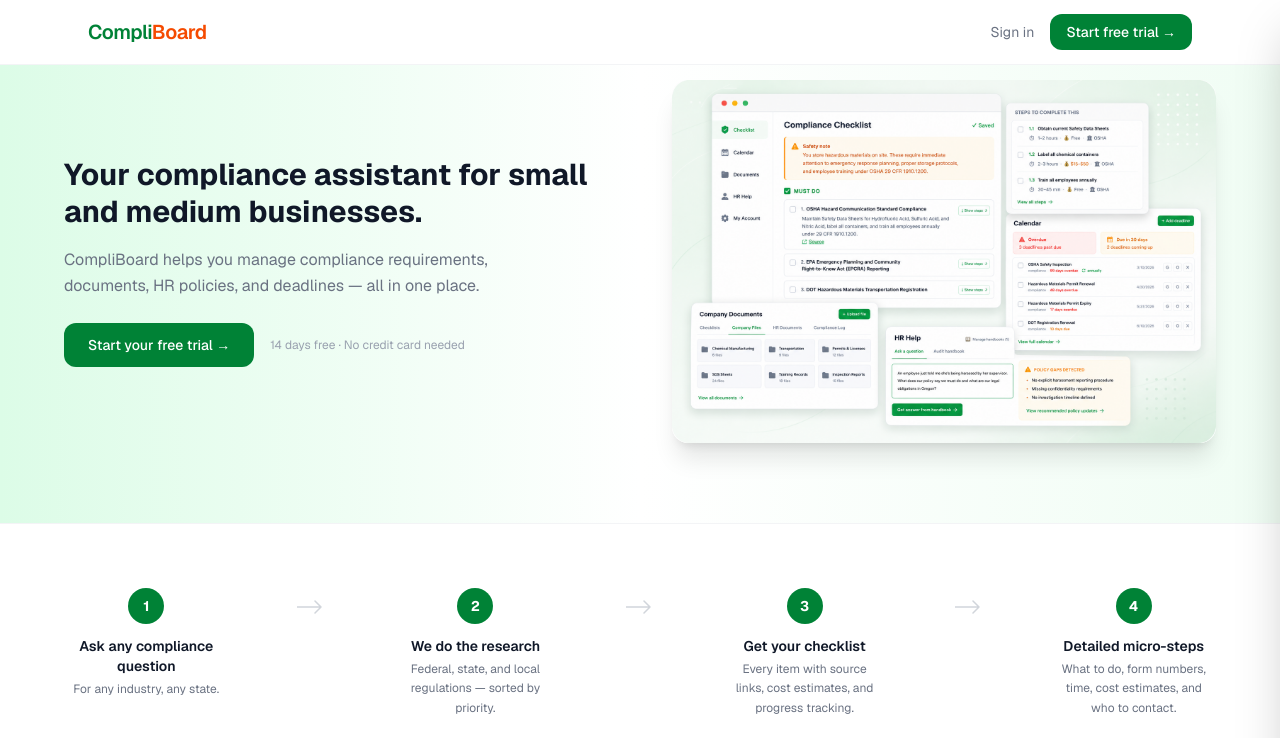
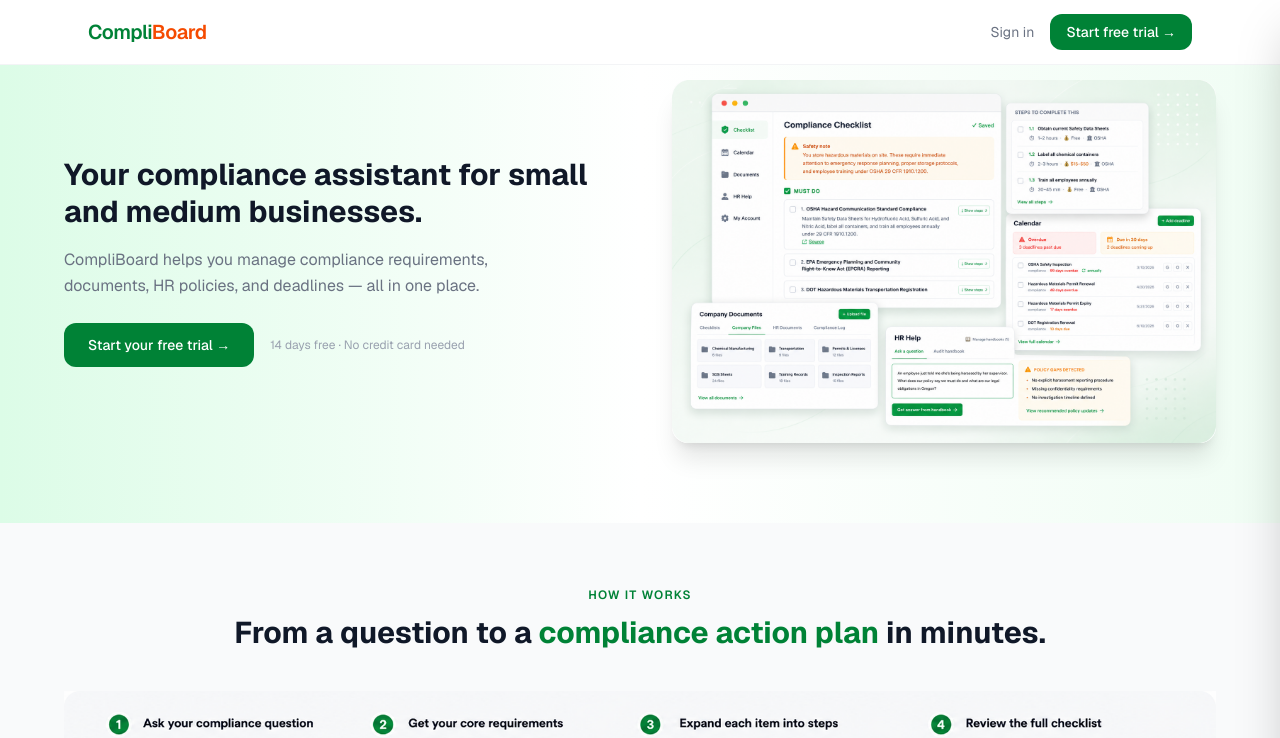
Before and after one commit to bhaskarc-compliboard/compliboard, a Next.js app: page / in a window 1280 px wide. Shown: the top 738 px of the page. Built offline with nearby package versions, Linux system fonts and the light colour scheme.

Commit message:
Homepage: How it works image section with header

```diff
--- a/app/page.tsx
+++ b/app/page.tsx
@@ -303,54 +303,18 @@
         </div>
       </section>
 
-      {/* HOW IT WORKS — clean strip */}
-      <section className="py-16 px-6 bg-white border-y border-gray-100">
+      {/* HOW IT WORKS — image */}
+      <section className="py-16 px-6 bg-gray-50">
         <div className="max-w-6xl mx-auto">
-          <div className="grid grid-cols-7 gap-0 items-start">
-
-            <div className="flex flex-col items-center text-center px-2">
-              <div className="w-9 h-9 rounded-full bg-green-700 text-white text-sm font-bold flex items-center justify-center mb-3">1</div>
-              <h3 className="text-sm font-semibold text-gray-900 mb-1">Ask any compliance question</h3>
-              <p className="text-xs text-gray-500 leading-relaxed">For any industry, any state.</p>
-            </div>
-
-            <div className="flex justify-center pt-3">
-              <svg width="28" height="14" viewBox="0 0 28 14" fill="none">
-                <path d="M0 7h24M18 1l6 6-6 6" stroke="#d1d5db" strokeWidth="1.5" strokeLinecap="round" strokeLinejoin="round"/>
-              </svg>
-            </div>
-
-            <div className="flex flex-col items-center text-center px-2">
-              <div className="w-9 h-9 rounded-full bg-green-700 text-white text-sm font-bold flex items-center justify-center mb-3">2</div>
-              <h3 className="text-sm font-semibold text-gray-900 mb-1">We do the research</h3>
-              <p className="text-xs text-gray-500 leading-relaxed">Federal, state, and local regulations — sorted by priority.</p>
-            </div>
-
-            <div className="flex justify-center pt-3">
-              <svg width="28" height="14" viewBox="0 0 28 14" fill="none">
-                <path d="M0 7h24M18 1l6 6-6 6" stroke="#d1d5db" strokeWidth="1.5" strokeLinecap="round" strokeLinejoin="round"/>
-              </svg>
-            </div>
-
-            <div className="flex flex-col items-center text-center px-2">
-              <div className="w-9 h-9 rounded-full bg-green-700 text-white text-sm font-bold flex items-center justify-center mb-3">3</div>
-              <h3 className="text-sm font-semibold text-gray-900 mb-1">Get your checklist</h3>
-              <p className="text-xs text-gray-500 leading-relaxed">Every item with source links, cost estimates, and progress tracking.</p>
-            </div>
-
-            <div className="flex justify-center pt-3">
-              <svg width="28" height="14" viewBox="0 0 28 14" fill="none">
-                <path d="M0 7h24M18 1l6 6-6 6" stroke="#d1d5db" strokeWidth="1.5" strokeLinecap="round" strokeLinejoin="round"/>
-              </svg>
-            </div>
-
-            <div className="flex flex-col items-center text-center px-2">
-              <div className="w-9 h-9 rounded-full bg-green-700 text-white text-sm font-bold flex items-center justify-center mb-3">4</div>
-              <h3 className="text-sm font-semibold text-gray-900 mb-1">Detailed micro-steps</h3>
-              <p className="text-xs text-gray-500 leading-relaxed">What to do, form numbers, time, cost estimates, and who to contact.</p>
-            </div>
-
+          <div className="text-center mb-10">
+            <p className="text-xs font-semibold text-green-700 uppercase tracking-widest mb-3">How it works</p>
+            <h2 className="text-3xl font-bold text-gray-900">From a question to a <span className="text-green-700">compliance action plan</span> in minutes.</h2>
           </div>
+          <img
+            src="/How_it_works_2.png"
+            alt="How CompliBoard works — ask a question, get requirements, expand into steps, review checklist"
+            className="w-full h-auto"
+          />
         </div>
       </section>
 
```
Also changed, not shown: public/How_it_works_2.png (added).
